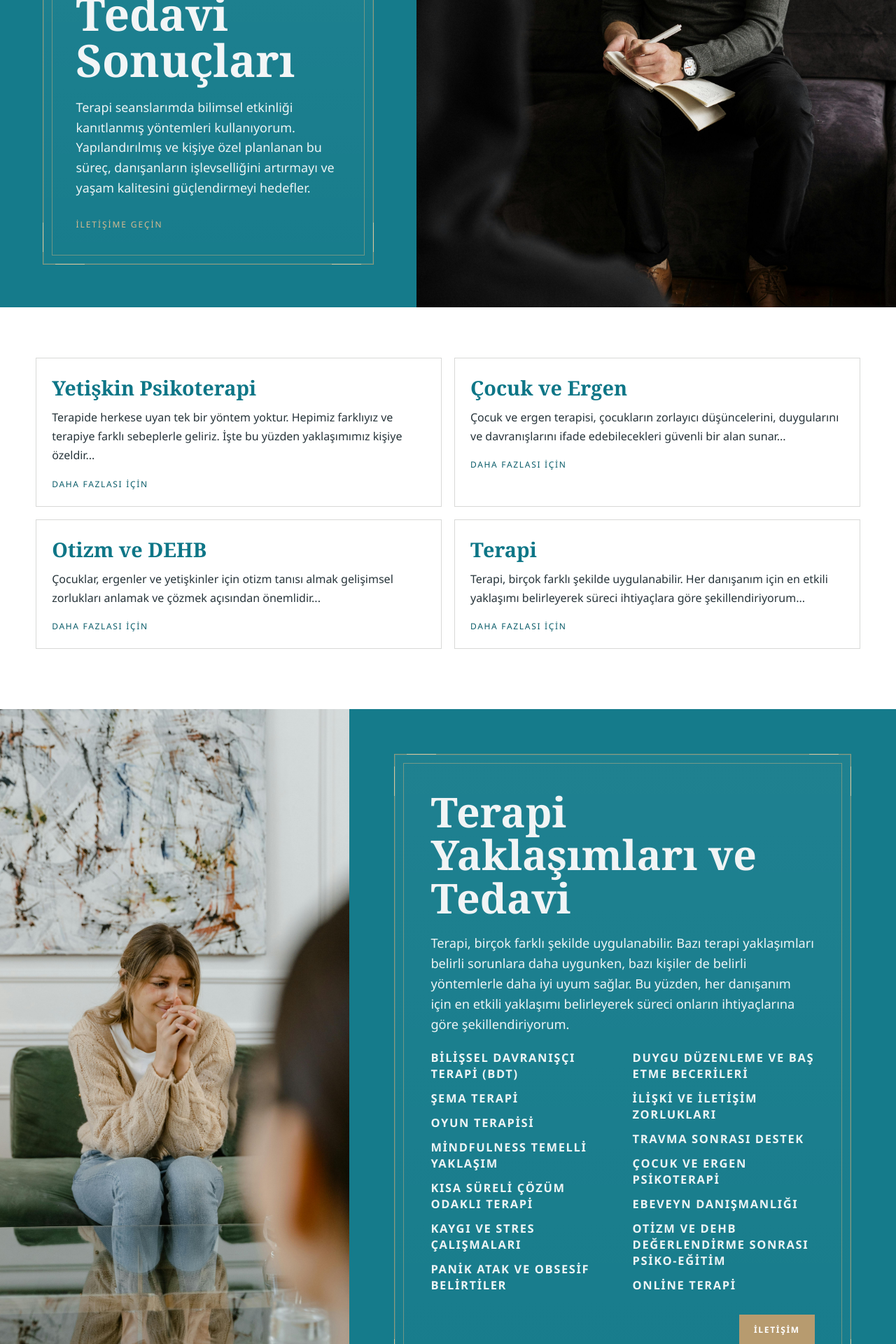
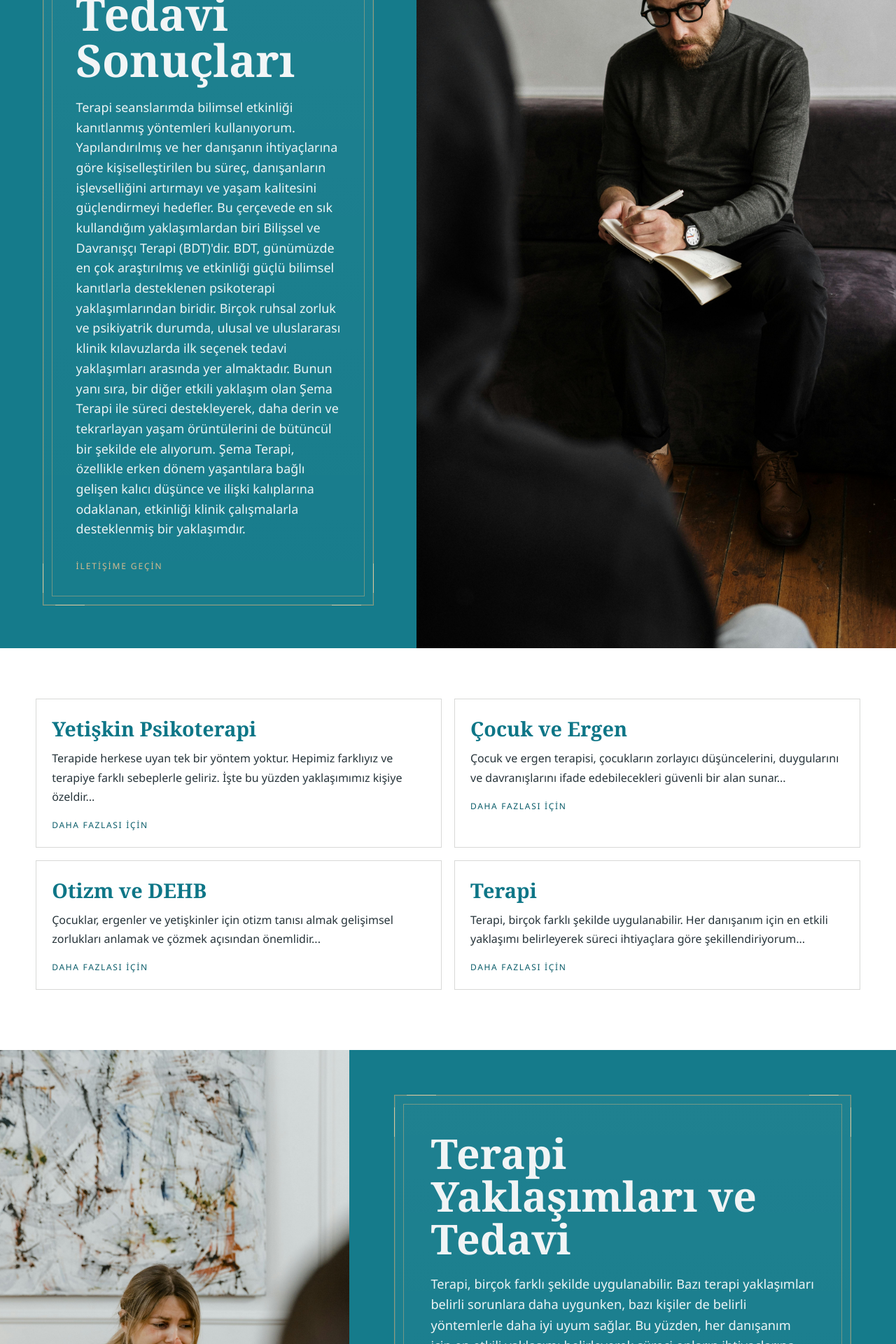
Before and after one commit to OmerYilmazlar/acelya-sarioglu, a React (Vite) app: page / in a window 1280 px wide. Shown: the part 2760-4680 px from the top of the page at 70% size. Built offline with nearby package versions, Linux system fonts and the light colour scheme.

Commit message:
Update homepage therapy copy and image mappings

```diff
--- a/src/App.jsx
+++ b/src/App.jsx
@@ -17,7 +17,6 @@ import heroTerapi from './assets/images/pages/hero-terapi.jpg'
 import heroOtizmDehb from './assets/images/pages/hero-otizm-dehb.jpeg'
 import heroIletisim from './assets/images/pages/hero-iletisim.jpeg'
 import acelyaPortrait from './assets/images/profile/acelya-sarioglu.jpeg'
-import sectionTherapySessionPolina from './assets/images/sections/therapy-session-polina.jpg'
 import sectionTherapyNotesCottonbro from './assets/images/sections/therapy-notes-cottonbro.jpg'
 import sectionPsychologySessionMart from './assets/images/sections/psychology-session-mart.jpg'
 import sectionChildTherapyRoomTimur from './assets/images/sections/child-therapy-room-timur.jpg'
@@ -68,7 +67,7 @@ const menuGroups = {
 const stockImages = {
   menuClinic: sectionPsychologistOfficePeggy,
   menuFamily: sectionChildTherapyRoomTimur,
-  yetiskinSplitA: sectionTherapySessionPolina,
+  yetiskinSplitA: sectionPsychologistOfficePeggy,
   yetiskinSplitB: sectionConsultationSilverkblackA,
   cocukSplitA: sectionChildTherapyRoomTimur,
   cocukSplitB: sectionConsultationSilverkblackB,
@@ -947,8 +946,8 @@ function TherapyMethodsSection() {
     'Bilişsel Davranışçı Terapi (BDT)',
     'Şema Terapi',
     'Oyun Terapisi',
-    'Mindfulness Temelli Yaklaşım',
-    'Kısa Süreli Çözüm Odaklı Terapi',
+    'MINDFULNESS Temelli Yaklaşım',
+    'Çözüm Odaklı Kısa Süreli Terapi',
     'Kaygı ve Stres Çalışmaları',
     'Panik Atak ve Obsesif Belirtiler',
   ]
@@ -1395,7 +1394,7 @@ function HomePage() {
       />
       <HomeChelseaSplit
         title="En İyi Tedavi Sonuçları"
-        text="Terapi seanslarımda bilimsel etkinliği kanıtlanmış yöntemleri kullanıyorum. Yapılandırılmış ve kişiye özel planlanan bu süreç, danışanların işlevselliğini artırmayı ve yaşam kalitesini güçlendirmeyi hedefler."
+        text="Terapi seanslarımda bilimsel etkinliği kanıtlanmış yöntemleri kullanıyorum. Yapılandırılmış ve her danışanın ihtiyaçlarına göre kişiselleştirilen bu süreç, danışanların işlevselliğini artırmayı ve yaşam kalitesini güçlendirmeyi hedefler. Bu çerçevede en sık kullandığım yaklaşımlardan biri Bilişsel ve Davranışçı Terapi (BDT)'dir. BDT, günümüzde en çok araştırılmış ve etkinliği güçlü bilimsel kanıtlarla desteklenen psikoterapi yaklaşımlarından biridir. Birçok ruhsal zorluk ve psikiyatrik durumda, ulusal ve uluslararası klinik kılavuzlarda ilk seçenek tedavi yaklaşımları arasında yer almaktadır. Bunun yanı sıra, bir diğer etkili yaklaşım olan Şema Terapi ile süreci destekleyerek, daha derin ve tekrarlayan yaşam örüntülerini de bütüncül bir şekilde ele alıyorum. Şema Terapi, özellikle erken dönem yaşantılara bağlı gelişen kalıcı düşünce ve ilişki kalıplarına odaklanan, etkinliği klinik çalışmalarla desteklenmiş bir yaklaşımdır."
         image={stockImages.homeSplitB}
         reverse
       />
```
